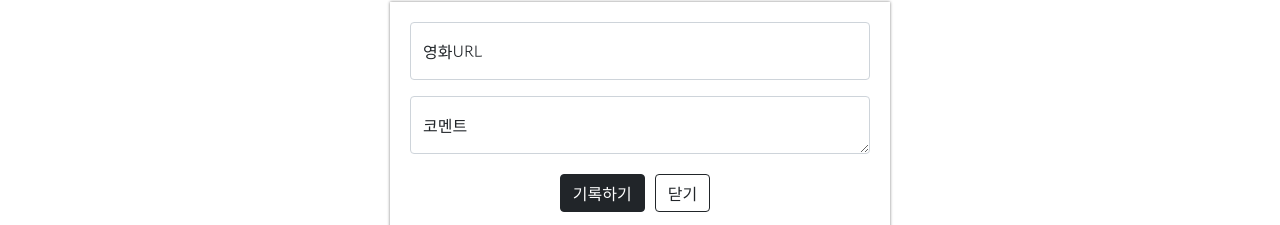
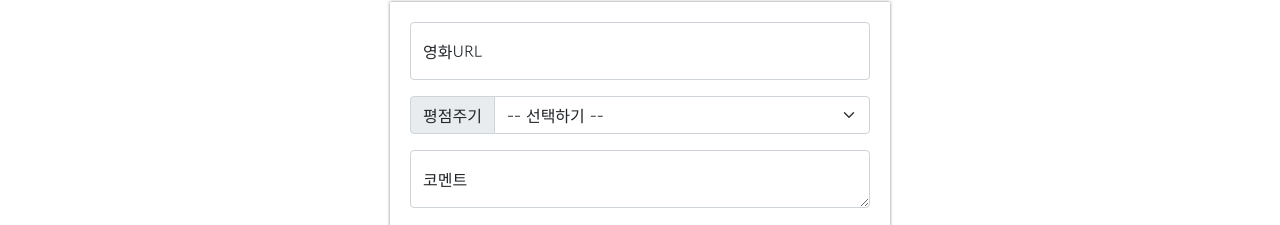
Before and after one commit to arta9210/mypage, a plain HTML site: page index.html in a window 1280 px wide. Shown: the part 268-493 px from the top of the page. Drawn offline with nearby package versions, Linux system fonts and the light colour scheme.

Commit message:
Update index.html

```diff
--- a/index.html
+++ b/index.html
@@ -99,6 +99,15 @@
             <input type="email" class="form-control" id="floatingInput" placeholder="name@example.com">
             <label for="floatingInput">영화URL</label>
         </div>
+        <div class="input-group mb-3">
+            <label class="input-group-text" for="inputGroupSelect01">평점주기</label>
+            <select class="form-select" id="inputGroupSelect01">
+              <option selected>-- 선택하기 --</option>
+              <option value="1">★</option>
+              <option value="2">★★</option>
+              <option value="3">★★★</option>
+            </select>
+          </div>
         <div class="form-floating">
             <textarea class="form-control" placeholder="Leave a comment here" id="floatingTextarea"></textarea>
             <label for="floatingTextarea">코멘트</label>
```
